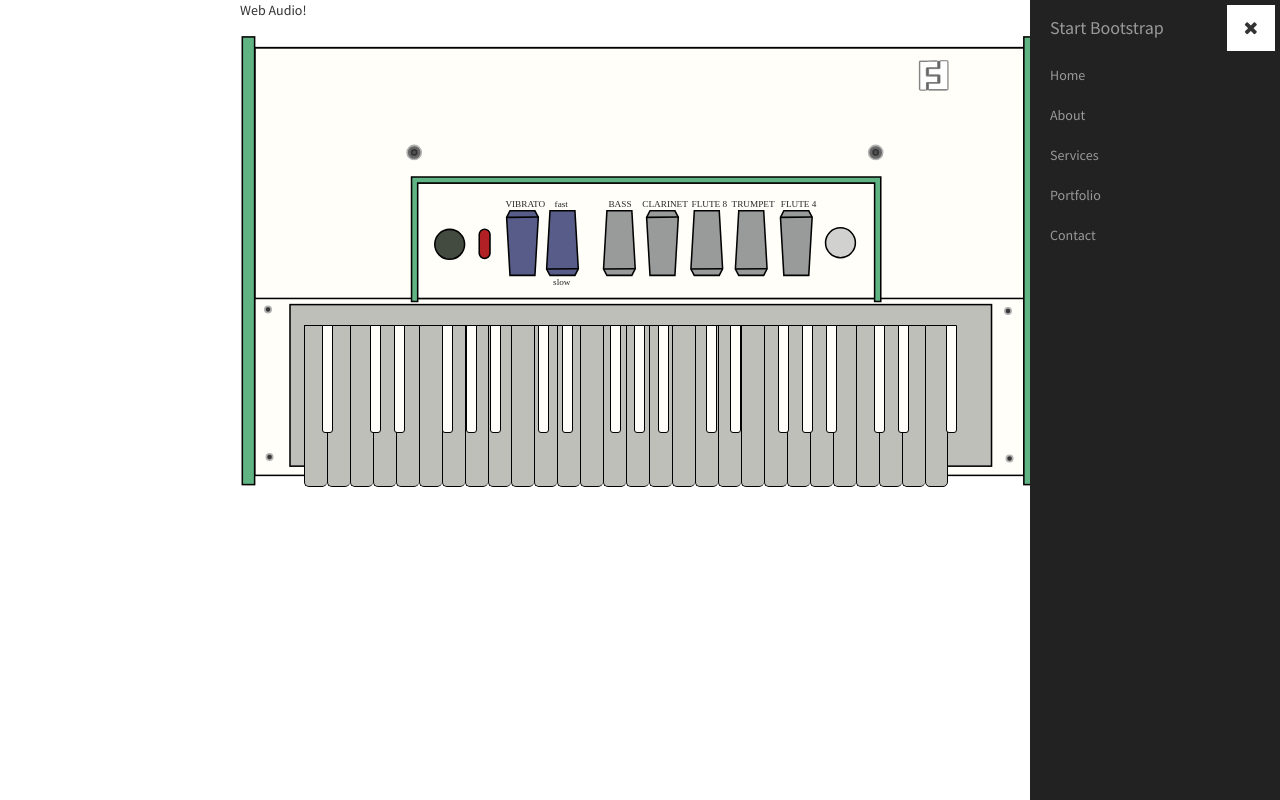
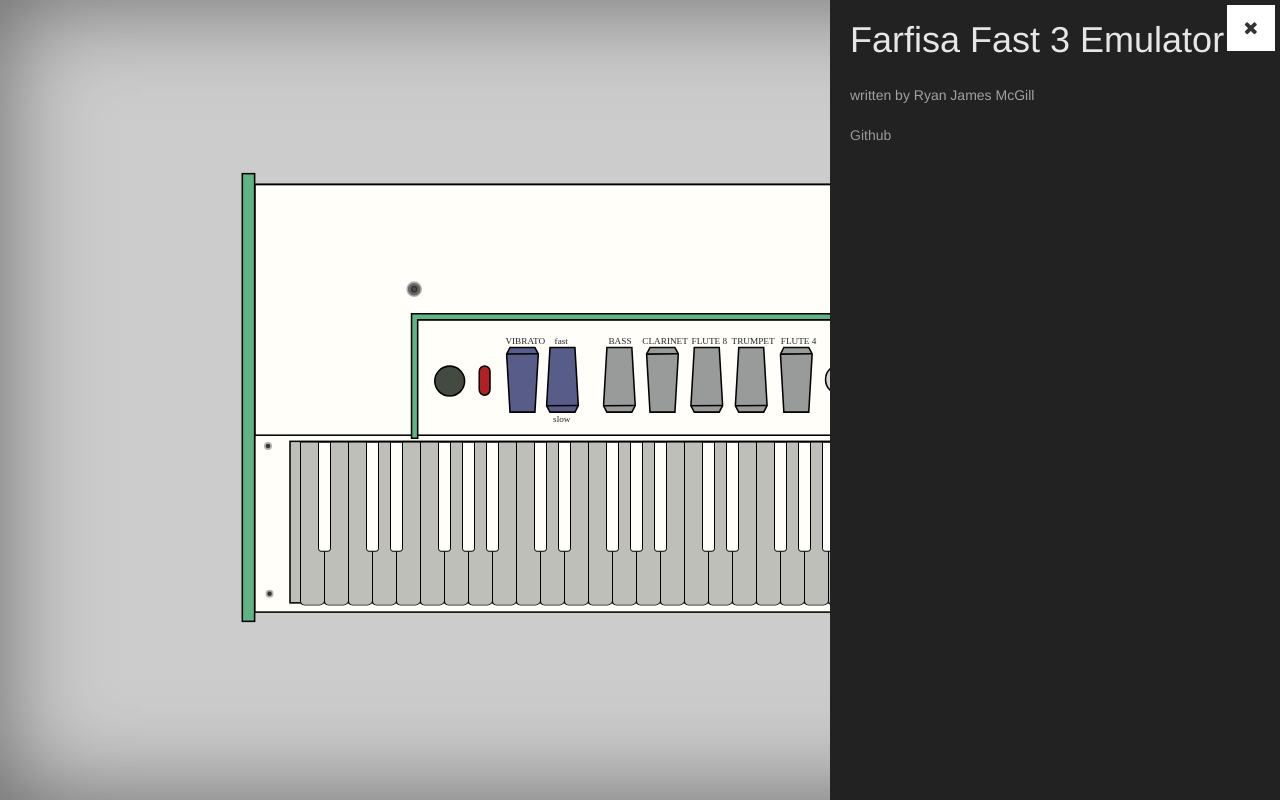
Before and after one commit to vongon/webaudio-organ, a plain HTML site: page index.html in a window 1280 px wide. Both pictures are taken after a click on the link 1250 px from the left and 28 px from the top of the page. Drawn offline with Linux system fonts and the light colour scheme.

Commit message:
editing bootstrap css file

```diff
--- a/css/stylish-portfolio.css
+++ b/css/stylish-portfolio.css
@@ -10,10 +10,18 @@
 body {
     width: 100%;
     height: 100%;
+    background-color: #CCCCCC;
+-webkit-box-shadow: inset 0 0 100px rgba(0,0,0,.5);
+        box-shadow: inset 0 0 100px rgba(0,0,0,.5);
 }
 
 body {
     font-family: "Source Sans Pro","Helvetica Neue",Helvetica,Arial,sans-serif;
+    color: #A1A1A1;
+}
+
+h1 {
+    color: #E6E6E6;
 }
 
 .text-vertical-center {
@@ -69,9 +77,9 @@
     z-index: 1000;
     position: fixed;
     right: 0;
-    width: 250px;
+    width: 450px;
     height: 100%;
-    margin-right: -250px;
+    margin-right: -450px;
     overflow-y: auto;
     background: #222;
     -webkit-transition: all 0.4s ease 0s;
@@ -84,7 +92,7 @@
 .sidebar-nav {
     position: absolute;
     top: 0;
-    width: 250px;
+    width: 450px;
     margin: 0;
     padding: 0;
     list-style: none;
@@ -135,8 +143,8 @@
 }
 
 #sidebar-wrapper.active {
-    right: 250px;
-    width: 250px;
+    right: 450px;
+    width: 450px;
     -webkit-transition: all 0.4s ease 0s;
     -moz-transition: all 0.4s ease 0s;
     -ms-transition: all 0.4s ease 0s;
--- a/css/weborgan.css
+++ b/css/weborgan.css
@@ -1,20 +1,22 @@
 
 #weborgan{
+	position: absolute;
 	width: 800px;
-	margin-left: auto;
-	margin-right: auto;
+	top: 50%;
+	left: 50%;
+	transform: translate(-50%,-50%);
+
 }
 
 #farfisa {
 	width: 800px;
+
 }
 
 #keys {
-	width: 715px;
 	position: absolute;
-	left: auto;
-	margin-left: 64px;
-    top: 325px;
+	top:275px;
+	left: 60px;
 }
 
 .st11:hover{
--- a/index.html
+++ b/index.html
@@ -12,15 +12,15 @@
     <title>Web Audio Farfisa Organ</title>
 
     <!-- Bootstrap Core CSS -->
-    <link href="css/bootstrap.min.css" rel="stylesheet">
+    <link href="css/bootstrap.css" rel="stylesheet">
 
     <!-- Custom CSS -->
     <link href="css/stylish-portfolio.css" rel="stylesheet">
-    <link rel="stylesheet" type="text/css" href="css/weborgan.css" />
+
 
     <!-- Custom Fonts -->
     <link href="font-awesome/css/font-awesome.min.css" rel="stylesheet" type="text/css">
-    <link href="http://fonts.googleapis.com/css?family=Source+Sans+Pro:300,400,700,300italic,400italic,700italic" rel="stylesheet" type="text/css">
+    <!--<link href="http://fonts.googleapis.com/css?family=Source+Sans+Pro:300,400,700,300italic,400italic,700italic" rel="stylesheet" type="text/css">-->
 
     <!-- HTML5 Shim and Respond.js IE8 support of HTML5 elements and media queries -->
     <!-- WARNING: Respond.js doesn't work if you view the page via file:// -->
@@ -28,7 +28,7 @@
         <script src="https://oss.maxcdn.com/libs/html5shiv/3.7.0/html5shiv.js"></script>
         <script src="https://oss.maxcdn.com/libs/respond.js/1.4.2/respond.min.js"></script>
     <![endif]-->
-
+    <link rel="stylesheet" type="text/css" href="css/weborgan.css" />
 </head>
 
 <body>
@@ -39,29 +39,19 @@
         <ul class="sidebar-nav">
             <a id="menu-close" href="#" class="btn btn-light btn-lg pull-right toggle"><i class="fa fa-times"></i></a>
             <li class="sidebar-brand">
-                <a href="#top"  onclick = $("#menu-close").click(); >Start Bootstrap</a>
+                <h1>Farfisa Fast 3 Emulator</h1>
             </li>
             <li>
-                <a href="#top" onclick = $("#menu-close").click(); >Home</a>
+                written by Ryan James McGill
             </li>
             <li>
-                <a href="#about" onclick = $("#menu-close").click(); >About</a>
-            </li>
-            <li>
-                <a href="#services" onclick = $("#menu-close").click(); >Services</a>
-            </li>
-            <li>
-                <a href="#portfolio" onclick = $("#menu-close").click(); >Portfolio</a>
-            </li>
-            <li>
-                <a href="#contact" onclick = $("#menu-close").click(); >Contact</a>
+                <a href="https://github.com/ryanjamesmcgill/webaudio-organ" target="_blank">Github</a>
             </li>
         </ul>
     </nav>
 
     <!-- Web Organ -->
     <div id='weborgan'>
-        <p id="click"> Web Audio! </p>
         <svg version="1.1" id="farfisa" xmlns="http://www.w3.org/2000/svg" xmlns:xlink="http://www.w3.org/1999/xlink" x="0px" y="0px"
              viewBox="0 0 520 300" style="enable-background:new 0 0 520 300;" xml:space="preserve">
         <style type="text/css">
@@ -235,8 +225,9 @@
         </svg>
 
         <div id='keys'>
-            <div id='keyboard'></div>
+           <div id='keyboard'></div>
         </div>
+
     </div>
 
 
@@ -261,23 +252,6 @@
         e.preventDefault();
         $("#sidebar-wrapper").toggleClass("active");
     });
-
-    // Scrolls to the selected menu item on the page
-    $(function() {
-        $('a[href*=#]:not([href=#])').click(function() {
-            if (location.pathname.replace(/^\//, '') == this.pathname.replace(/^\//, '') || location.hostname == this.hostname) {
-
-                var target = $(this.hash);
-                target = target.length ? target : $('[name=' + this.hash.slice(1) + ']');
-                if (target.length) {
-                    $('html,body').animate({
-                        scrollTop: target.offset().top
-                    }, 1000);
-                    return false;
-                }
-            }
-        });
-    });
     </script>
 
 </body>
--- a/js/qwerty-hancock.js
+++ b/js/qwerty-hancock.js
@@ -231,6 +231,7 @@
             el.style.margin = 0;
             el.style.width = settings.width + 'px';
             el.style['-webkit-user-select'] = 'none';
+            el.className = 'list-unstyled';
         };
 
         styleElement(keyboard.container);
@@ -367,7 +368,6 @@
             whiteNotes: orderNotes(['C', 'D', 'E', 'F', 'G', 'A', 'B']),
             notesWithSharps: orderNotes(['C', 'D', 'F', 'G', 'A']),
         };
-
         keyboard.keys = createKeys.call(keyboard);
 
         setKeyPressOffset(keyboard.whiteNotes);
```
Also changed, not shown: css/bootstrap.css.
